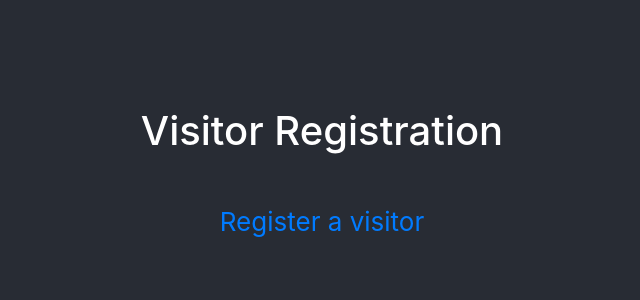
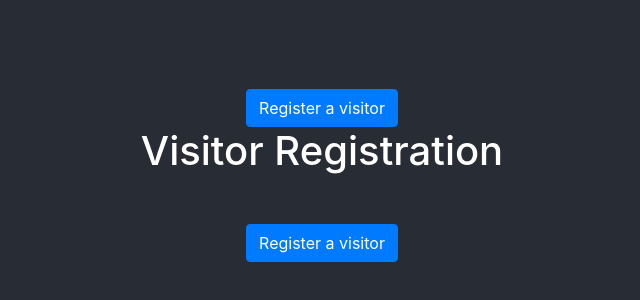
Before and after one commit to fabkoh/vms-ac-ui, a React (Create React App) app: page / in a window 1280 px wide. Shown: the part 226-526 px from the top of the page, without its empty margins (318-958 px from the left). Built offline with nearby package versions, Linux system fonts and the light colour scheme.

Commit message:
Refactor

```diff
--- a/src/App.js
+++ b/src/App.js
@@ -1,27 +1,19 @@
 import './App.css';
 import 'bootstrap/dist/css/bootstrap.min.css';
-import Header from './components/Header';
-import Button from 'react-bootstrap/Button';
-import { Container, Row, Col } from 'react-bootstrap';
-import { BrowserRouter as Router, Link, Route, Switch } from 'react-router-dom';
-import Register from './Register';
+import { BrowserRouter as Router, Route, Switch, Link } from 'react-router-dom';
+import Register from './components/Register';
+import Home from './components/Home';
+import { Button } from 'react-bootstrap';
 
 function App() {
+
   return (
     <Router>
       <div className="App-header">
-          <Container align="center">
-            <Row>
-              <Col><Header /></Col>
-            </Row>
-            <Row>
-              <Col><br></br></Col>
-            </Row>
-            <Row>
-              <Col><Link to="/register">Register a visitor</Link></Col>
-            </Row>
-        </Container>
+        <Link to="/register"><Button>Register a visitor</Button></Link>
+
       <Switch>
+        <Route exact path="/"><Home/></Route>
         <Route path="/register"><Register/></Route>
       </Switch>
       </div>
--- /dev/null
+++ b/src/components/Home.js
@@ -0,0 +1,24 @@
+import Header from './Header';
+import Button from 'react-bootstrap/Button';
+import { Container, Row, Col } from 'react-bootstrap';
+import { BrowserRouter as Link } from 'react-router-dom';
+
+function Home() {
+    return (
+        <div>
+        <Container align="center">
+            <Row>
+              <Col><Header /></Col>
+            </Row>
+            <Row>
+              <Col><br></br></Col>
+            </Row>
+            <Row>
+              <Col><Link to="/register"><Button>Register a visitor</Button></Link></Col>
+            </Row>
+        </Container>
+        </div>
+    )
+}
+
+export default Home
```
Also changed, not shown: src/components/Register.js (renamed from src/Register.js).
